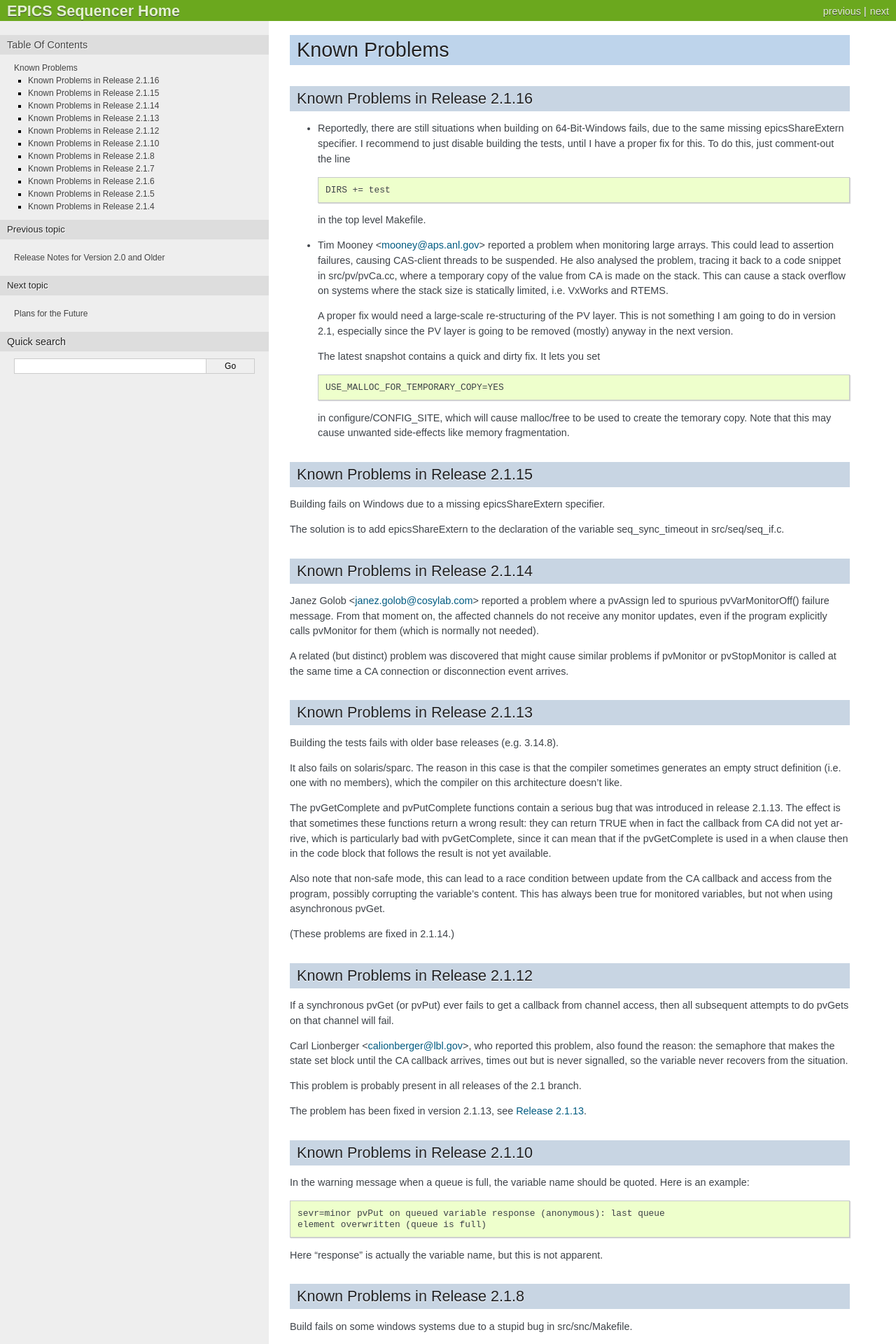
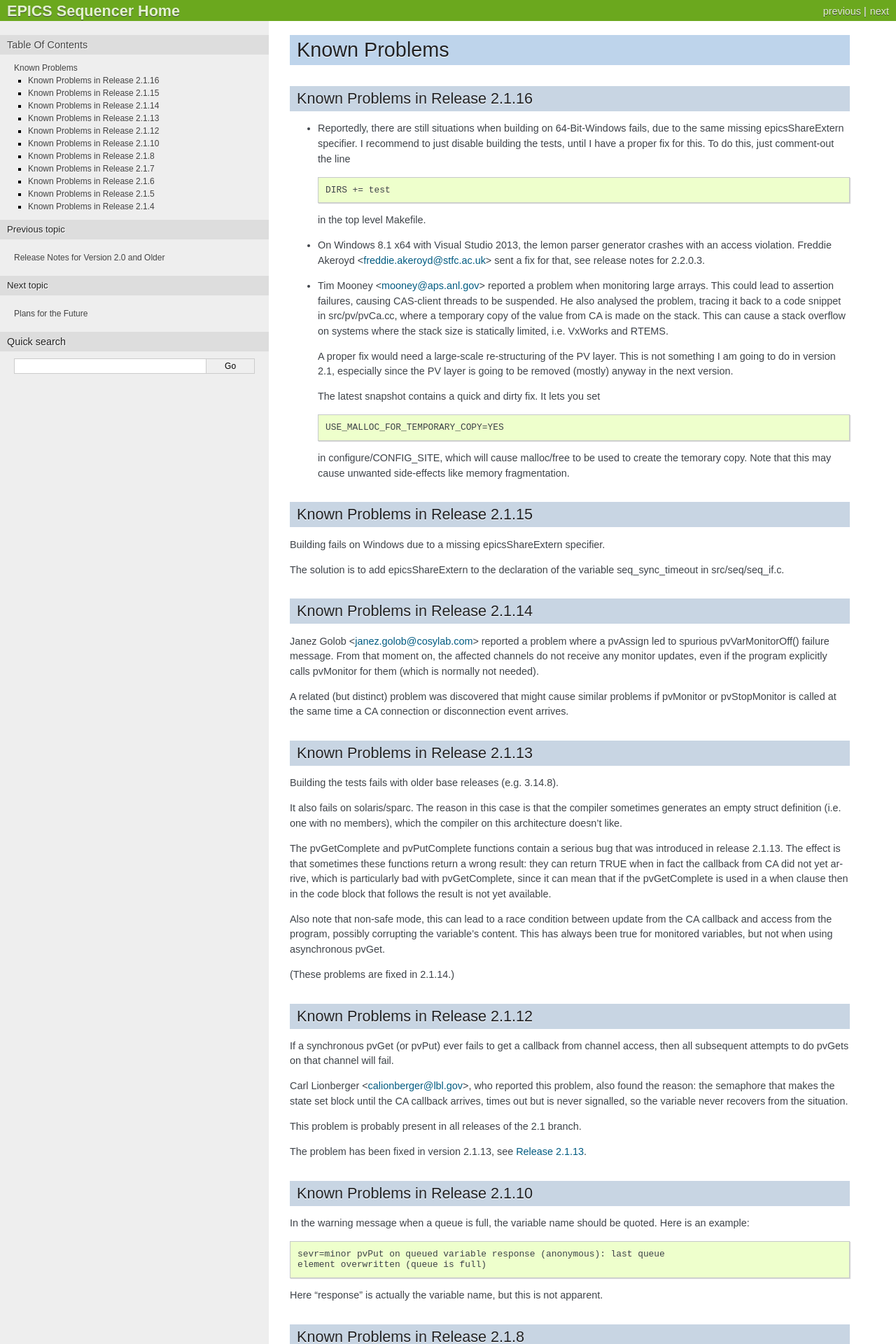
Before and after one commit to jeonghanlee/sequencer-2-2, a Sphinx documentation site: the page built from documentation/KnownProblems.txt, in a window 1280 px wide. Shown: the top 1920 px of the page at 70% size. Built offline with Sphinx 7.4.7, drawn with Linux system fonts in a browser that asks for light colours.

Commit message:
docs: extended know problems for 2.1.16

```diff
--- a/documentation/KnownProblems.txt
+++ b/documentation/KnownProblems.txt
@@ -14,6 +14,11 @@ Known Problems in Release 2.1.16
     DIRS += test
 
   in the top level Makefile.
+
+* On Windows 8.1 x64 with Visual Studio 2013, the lemon parser generator
+  crashes with an access violation. Freddie Akeroyd
+  <freddie.akeroyd@stfc.ac.uk> sent a fix for that, see release notes for
+  2.2.0.3.
 
 * Tim Mooney <mooney@aps.anl.gov> reported a problem when monitoring large
   arrays. This could lead to assertion failures, causing CAS-client threads
```
